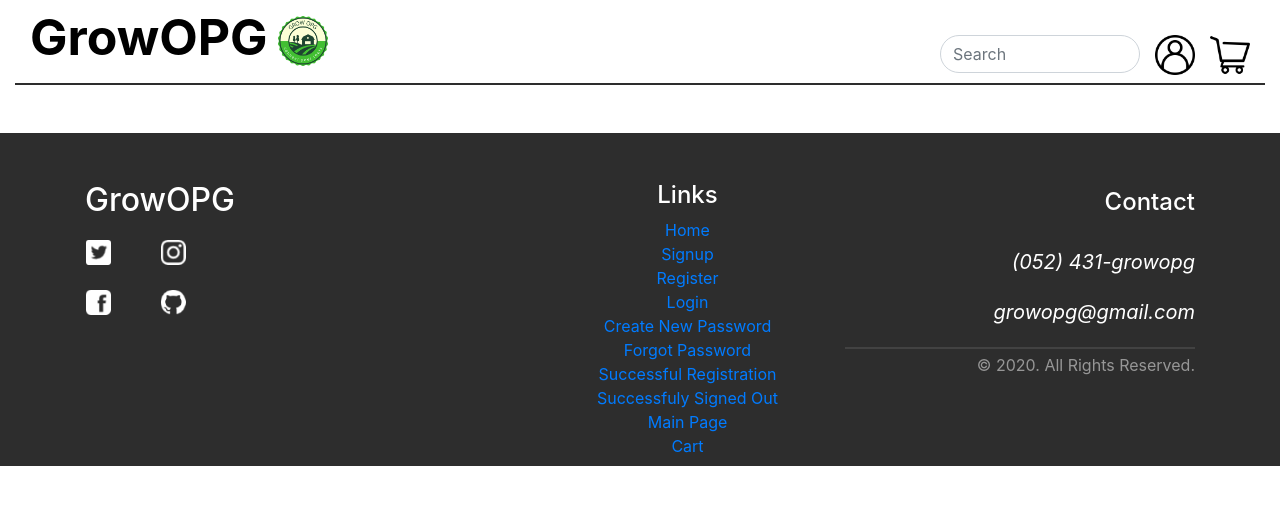
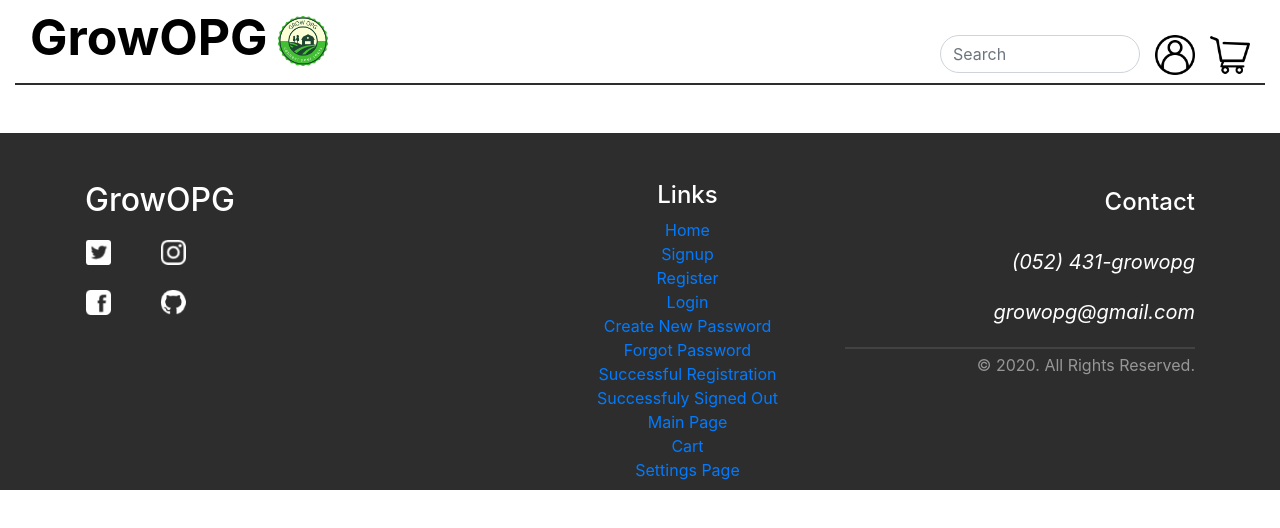
Before and after one commit to GrowOPG/GrowOPG, a Vue app: page /cart in a window 1280 px wide. Shown: the top 528 px of the page. Built offline with nearby package versions, Linux system fonts and the light colour scheme.

Commit message:
Added router-link for settings-page

```diff
--- a/src/components/Footer.vue
+++ b/src/components/Footer.vue
@@ -31,6 +31,7 @@
             <li><router-link to="/successfuly-signed-out">Successfuly Signed Out</router-link></li>
             <li><router-link to="/main-page">Main Page</router-link></li>
             <li><router-link to="/cart">Cart</router-link></li>
+            <li><router-link to="/settings-page">Settings Page</router-link></li>
             </ul>
         </div>
         <div class="contact col-lg-4 col-xs-12 text-right">
```
